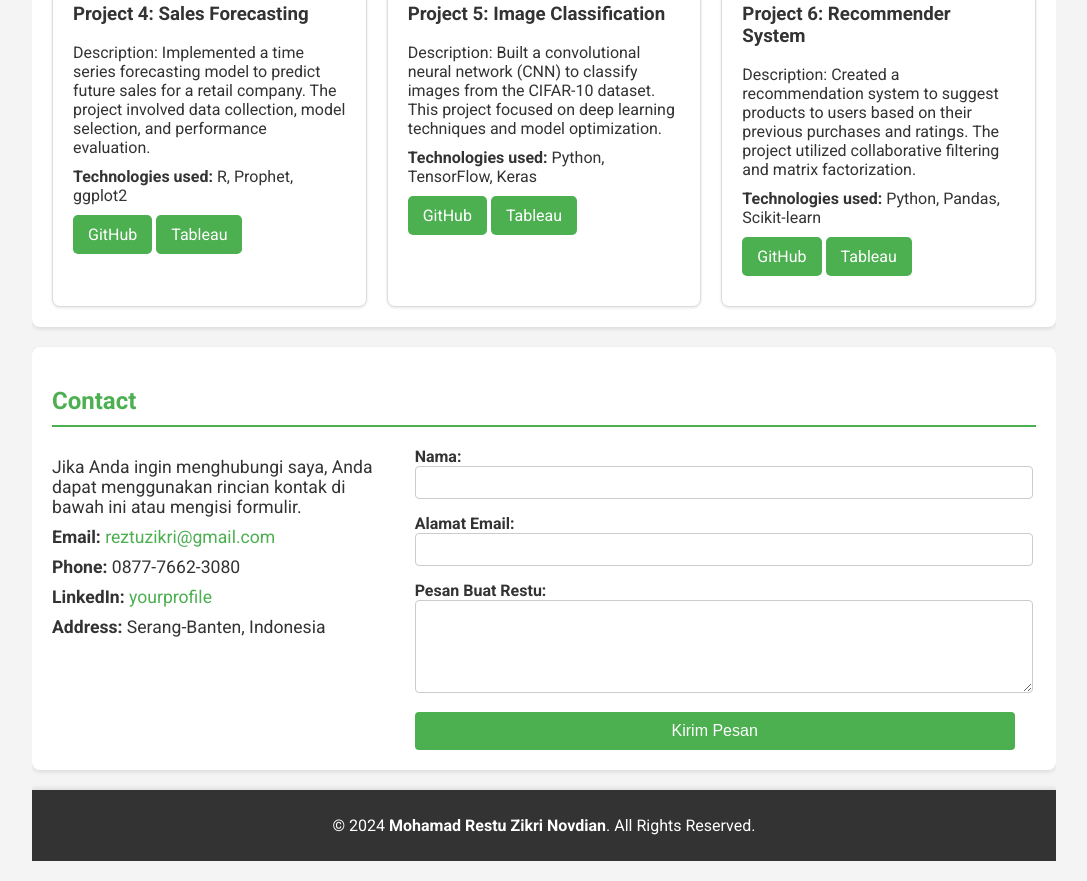
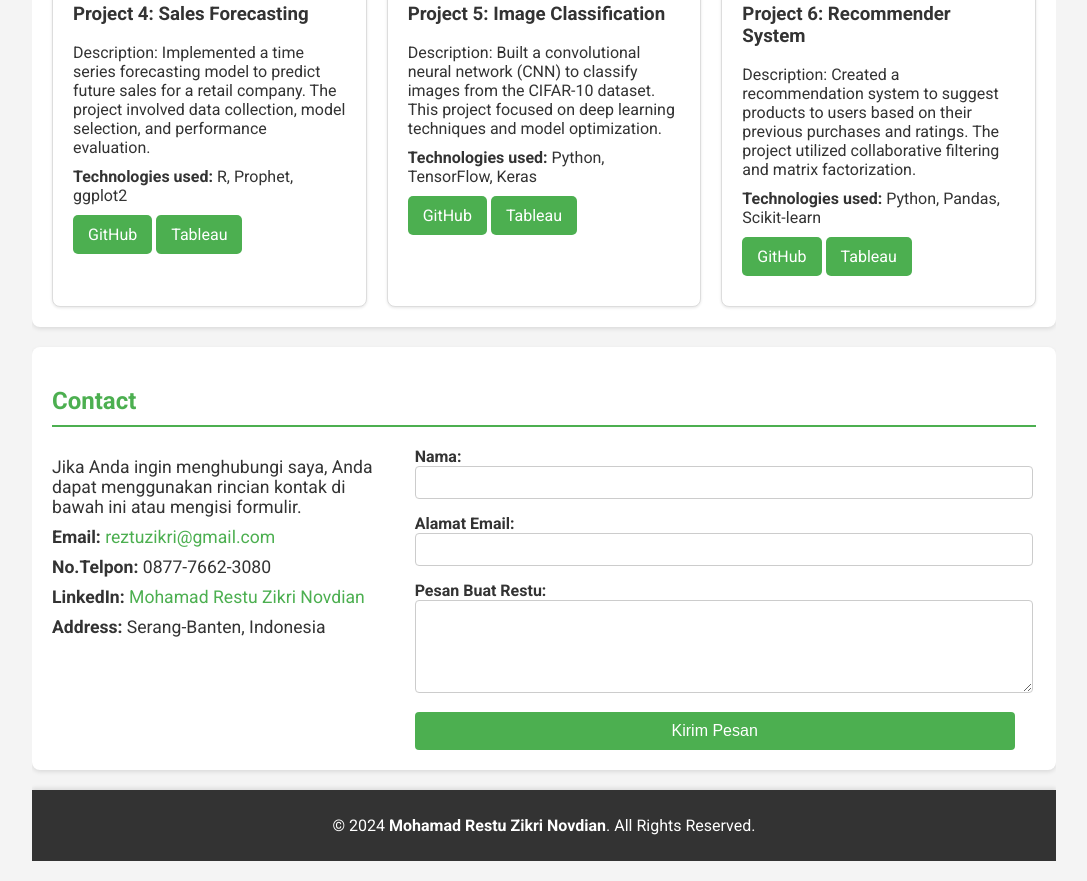
Before and after one commit to Mohamadreztu/My-Portofolio, a plain HTML site: page index.html in a window 1280 px wide. Shown: the part 1275-2156 px from the top of the page, without its empty margins (96-1183 px from the left). Drawn offline with Linux system fonts and the light colour scheme.

Commit message:
Update index.html

```diff
--- a/index.html
+++ b/index.html
@@ -119,8 +119,8 @@
                     <div class="contact-info">
                         <p>Jika Anda ingin menghubungi saya, Anda dapat menggunakan rincian kontak di bawah ini atau mengisi formulir.</p>
                         <p><strong>Email:</strong> <a href="mailto:your.email@example.com">reztuzikri@gmail.com</a></p>
-                        <p><strong>Phone:</strong> 0877-7662-3080</p>
-                        <p><strong>LinkedIn:</strong> <a href="https://www.linkedin.com/in/mohamadreztu87" target="_blank">yourprofile</a></p>
+                        <p><strong>No.Telpon:</strong> 0877-7662-3080</p>
+                        <p><strong>LinkedIn:</strong> <a href="https://id.linkedin.com/in/mohamadrestu87" target="_blank">Mohamad Restu Zikri Novdian</a></p>
                         <p><strong>Address:</strong> Serang-Banten, Indonesia</p>
                     </div>
 
```
